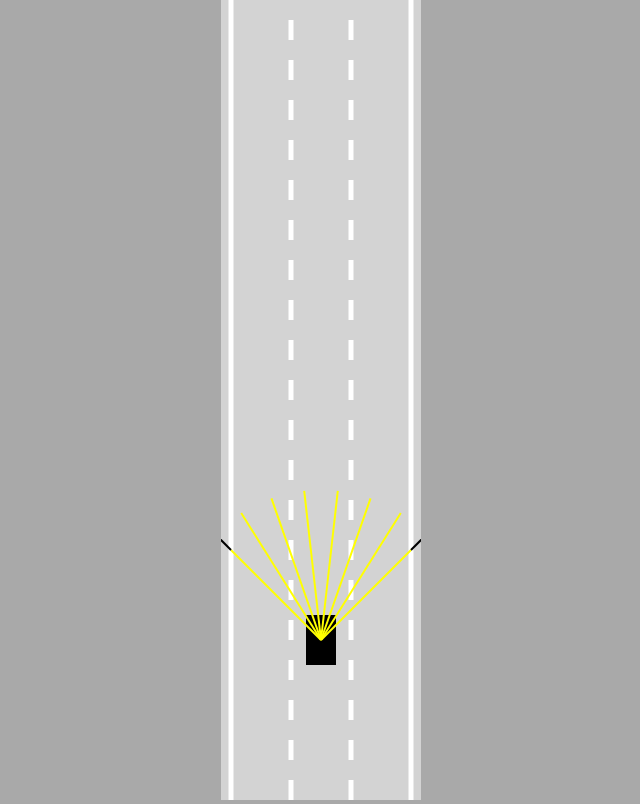
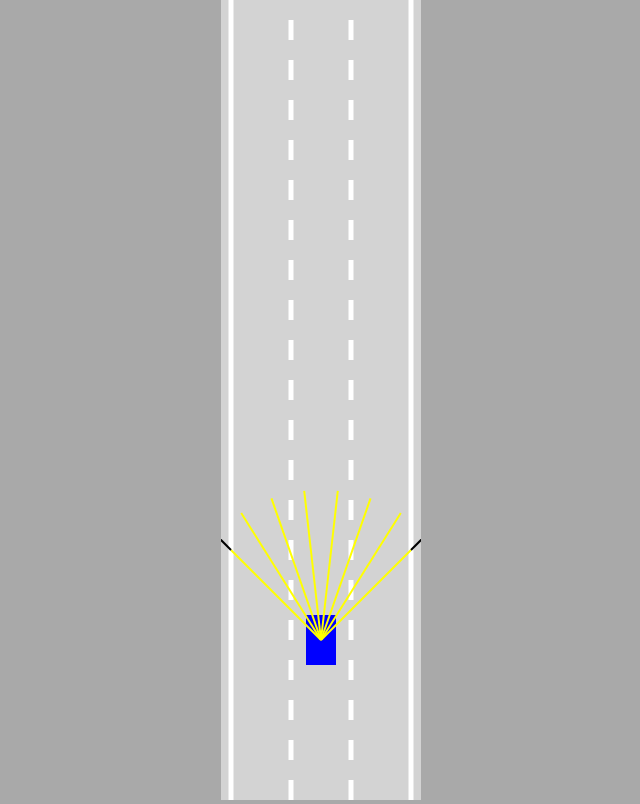
Before and after one commit to TeganHakim/AI-Car, a plain HTML site: page src/index.html in a window 1280 px wide. Shown: the whole page, without its empty margins (319-959 px from the left). Drawn offline with Linux system fonts and the light colour scheme.

Commit message:
Finished Car Mechanics

```diff
--- a/src/car.js
+++ b/src/car.js
@@ -1,5 +1,5 @@
 class Car {
-    constructor(x, y, width, height) {
+    constructor(x, y, width, height, controlType, maxSpeed = 3) {
         this.x = x;
         this.y = y;
         this.width = width;
@@ -8,17 +8,65 @@ class Car {
         this.speed = 0;
         this.turnSpeed = 0.02;
         this.acceleration = 0.2;
-        this.maxSpeed = 3;
+        this.maxSpeed = maxSpeed;
         this.friction = 0.05;
         this.angle = 0;
+        this.damaged = false;
 
-        this.sensor = new Sensor(this);
-        this.controls = new Controls();
+        if (controlType != "DUMMY") {
+            this.sensor = new Sensor(this);
+        }
+        this.controls = new Controls(controlType);
     }
 
-    update(roadBorders) {
-        this.#move();
-        this.sensor.update(roadBorders);
+    update(roadBorders, traffic) {
+        if (!this.damaged) {
+            this.#move();
+            this.polygon = this.#createPolygon();
+            this.damaged = this.#assessDamage(roadBorders, traffic);
+        }
+        if (this.sensor) {
+            this.sensor.update(roadBorders, traffic);
+        }
+    }
+
+    #assessDamage(roadBorders, traffic) {
+        for (let i = 0; i < roadBorders.length; i++) {
+            if (polysIntersect(this.polygon, roadBorders[i])) {
+                return true;
+            }
+        }
+        for (let i = 0; i < traffic.length; i++) {
+            if (polysIntersect(this.polygon, traffic[i].polygon)) {
+                return true;
+            }
+        }
+        return false;
+    }
+
+    #createPolygon() {
+        const points = [];
+        const rad = Math.hypot(this.width, this.height)/2;
+        const alpha = Math.atan2(this.width, this.height);
+
+        points.push({
+            x: this.x - Math.sin(this.angle - alpha) * rad,
+            y: this.y - Math.cos(this.angle - alpha) * rad
+        });
+        points.push({
+            x: this.x - Math.sin(this.angle + alpha) * rad,
+            y: this.y - Math.cos(this.angle + alpha) * rad
+        });
+        points.push({
+            x: this.x - Math.sin(Math.PI + this.angle - alpha) * rad,
+            y: this.y - Math.cos(Math.PI + this.angle - alpha) * rad
+        });
+        points.push({
+            x: this.x - Math.sin(Math.PI + this.angle + alpha) * rad,
+            y: this.y - Math.cos(Math.PI + this.angle + alpha) * rad
+        });
+
+        return points;
     }
 
     #move() {
@@ -61,22 +109,21 @@ class Car {
         this.y -= Math.cos(this.angle) * this.speed;
     }
 
-    draw(ctx) {
-        ctx.save();
-        ctx.translate(this.x, this.y);
-        ctx.rotate(-this.angle);
-
-
+    draw(ctx, color) {
+        if (this.damaged) {
+            ctx.fillStyle = "grey";
+        } else {
+            ctx.fillStyle = color;
+        }
         ctx.beginPath();
-        ctx.rect(
-            -this.width/2,
-            -this.height/2,
-            this.width,
-            this.height);
+        ctx.moveTo(this.polygon[0].x, this.polygon[0].y);
+        for (let i = 1; i < this.polygon.length; i++) {
+            ctx.lineTo(this.polygon[i].x, this.polygon[i].y);
+        }
         ctx.fill();
 
-        ctx.restore();
-
-        this.sensor.draw(ctx);
+        if (this.sensor) {
+            this.sensor.draw(ctx);
+        }
     }
 }
--- a/src/controls.js
+++ b/src/controls.js
@@ -1,11 +1,18 @@
 class Controls {
-    constructor() {
+    constructor(type) {
         this.forward = false;
         this.left = false;
         this.right = false;
         this.reverse = false;
 
-        this.#addKeyboardListeners();
+        switch (type) {
+            case "KEYS":
+                this.#addKeyboardListeners();
+                break
+            case "DUMMY":
+                this.forward = true;
+                break;
+        }
     }
     #addKeyboardListeners() {
         document.onkeydown = (event) => {
--- a/src/main.js
+++ b/src/main.js
@@ -4,12 +4,18 @@ canvas.width = 200;
 
 const ctx = canvas.getContext("2d");
 const road = new Road(canvas.width/2, canvas.width * 0.90);
-const car = new Car(road.getLaneCenter(1), 100, 30, 50);
+const car = new Car(road.getLaneCenter(1), 100, 30, 50, "KEYS");
+const traffic = [
+    new Car(road.getLaneCenter(1), -100, 30, 50, "DUMMY", 2)
+];
 
 animate();
 
 function animate() {
-    car.update(road.borders);
+    for (let i = 0; i < traffic.length; i++) {
+        traffic[i].update(road.borders, []);
+    }
+    car.update(road.borders, traffic);
 
     canvas.height = window.innerHeight;
 
@@ -17,7 +23,10 @@ function animate() {
     ctx.translate(0, -car.y + canvas.height * 0.80);
 
     road.draw(ctx);
-    car.draw(ctx);
+    for (let i = 0; i < traffic.length; i++) {
+        traffic[i].draw(ctx, "red");
+    }
+    car.draw(ctx, "blue");
 
     ctx.restore();
     requestAnimationFrame(animate);
--- a/src/sensor.js
+++ b/src/sensor.js
@@ -9,17 +9,21 @@ class Sensor {
         this.readings = [];
     }
 
-    update(roadBorders) {
+    update(roadBorders, traffic) {
         this.#castRays();
         this.readings = [];
         for (let i = 0; i < this.rays.length; i++) {
             this.readings.push(
-                this.#getReading(this.rays[i], roadBorders)
+                this.#getReading(
+                    this.rays[i],
+                    roadBorders,
+                    traffic
+                )
             );
         }
     }
 
-    #getReading(ray, roadBorders) {
+    #getReading(ray, roadBorders, traffic) {
         let touches = [];
 
         for (let i = 0; i < roadBorders.length; i++) {
@@ -31,6 +35,21 @@ class Sensor {
             );
             if (touch) {
                 touches.push(touch);
+            }
+        }
+
+        for (let i = 0; i < traffic.length; i++) {
+            const poly = traffic[i].polygon;
+            for (let j = 0; j < poly.length; j++) {
+                const value = getIntersection(
+                    ray[0],
+                    ray[1],
+                    poly[j],
+                    poly[(j+1)%poly.length]
+                );
+                if (value) {
+                    touches.push(value);
+                }
             }
         }
 
--- a/src/utils.js
+++ b/src/utils.js
@@ -22,3 +22,20 @@ function getIntersection(A, B, C, D) {
 
     return null;
 }
+
+function polysIntersect(poly1, poly2) {
+    for (let i = 0; i < poly1.length; i++) {
+        for (let j = 0; j < poly2.length; j++) {
+            const touch  = getIntersection(
+                poly1[i],
+                poly1[(i + 1) % poly1.length],
+                poly2[j],
+                poly2[(j + 1) % poly2.length]
+            );
+            if (touch) {
+                return true;
+            }
+        }
+    }
+    return false;
+}
```
Also changed, not shown: src/index.html (+1 -1 lines).
